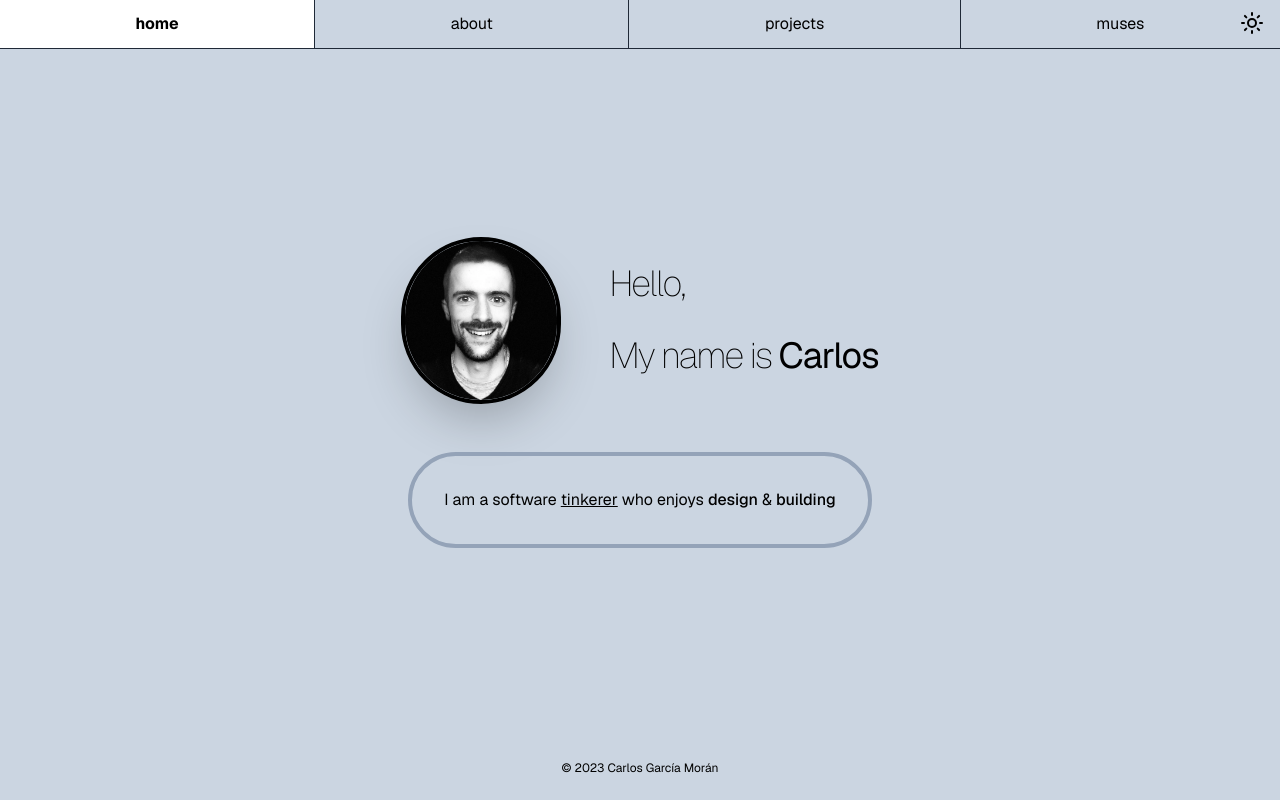
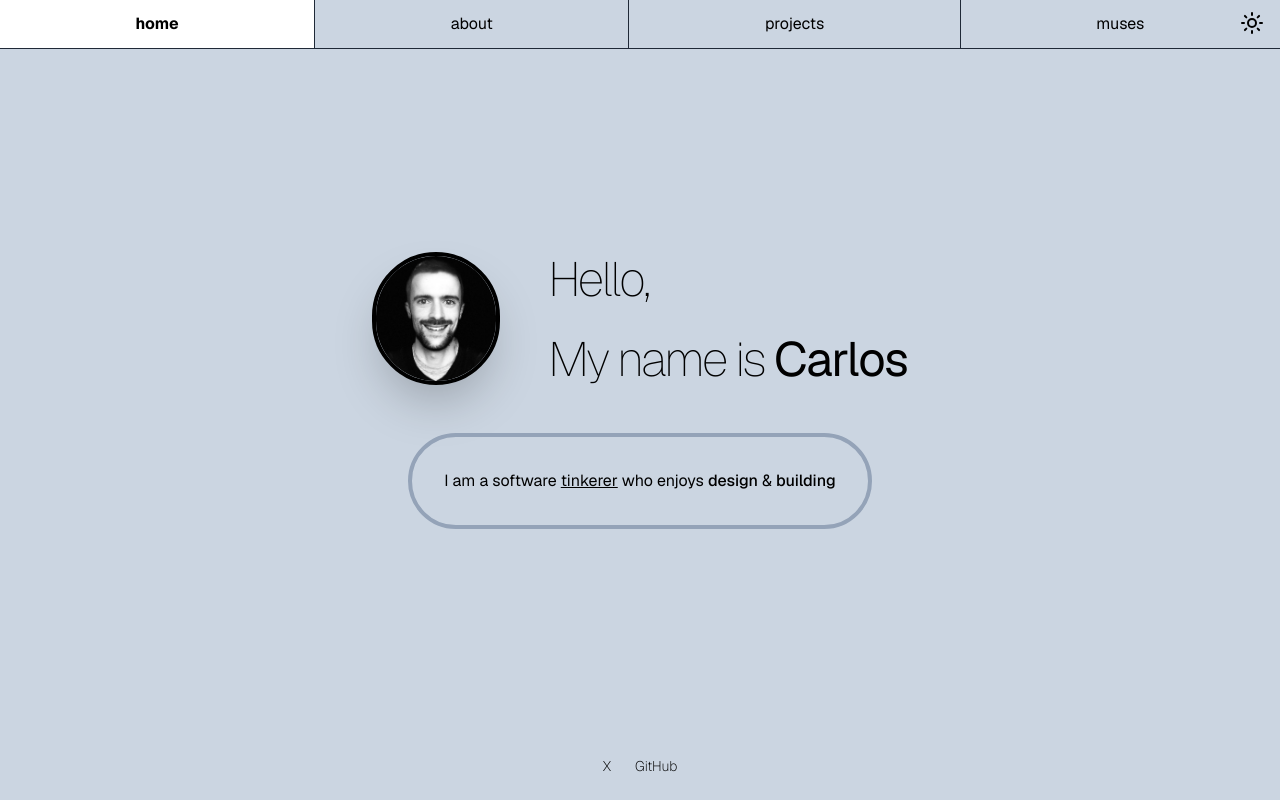
Before and after one commit to carlos-garciamoran/cgmor.com, a Next.js app: page / in a window 1280 px wide. Built offline with nearby package versions, Linux system fonts and the light colour scheme.

Commit message:
add socials + remove copyright

```diff
--- a/app/page.tsx
+++ b/app/page.tsx
@@ -11,13 +11,13 @@ export default function Home() {
     <div className="flex flex-col flex-grow mt-4 sm:mt-0 mx-2 sm:mx-0 sm:justify-center select-none">
       <div className="flex items-center justify-center flex-row">
         <Image
-          className="border-4 border-black rounded-full shadow-2xl h-auto w-20 sm:w-40 2xl:w-44 hover:scale-105 transition-transform duration-500 ease-in"
+          className="border-4 border-black rounded-full shadow-2xl h-auto w-20 sm:w-32 2xl:w-44 hover:scale-105 transition-transform duration-500 ease-in"
           src="/img/me.webp"
           alt="Me"
           width={300}
           height={300}
         />
-        <div className="font-thin tracking-tighter text-3xl xl:text-4xl 2xl:text-7xl ml-4 sm:ml-8 md:ml-10 lg:ml-12">
+        <div className="font-thin tracking-tighter text-3xl md:text-4xl lg:text-5xl 2xl:text-7xl ml-4 sm:ml-8 md:ml-8 xl:ml-12">
           <p className="mb-3 xl:mb-8">Hello,</p>
           {/* DESIGN: underline name with an animation, as if it was handwritten. */}
           <p>
--- a/components/Footer.tsx
+++ b/components/Footer.tsx
@@ -1,7 +1,18 @@
 export function Footer() {
   return (
-    <footer className="text-center text-xs py-4 xl:py-6">
-      © {new Date().getFullYear()} Carlos García Morán
+    <footer className="flex justify-center gap-6 text-center font-extralight text-sm py-4 xl:py-6">
+      <a
+        href="https://x.com/cgarciamoran"
+        className="inline-flex items-center hover:underline"
+      >
+        X
+      </a>
+      <a
+        href="https://github.com/carlos-garciamoran"
+        className="inline-flex items-center hover:underline"
+      >
+        GitHub
+      </a>
     </footer>
   );
 }
```
